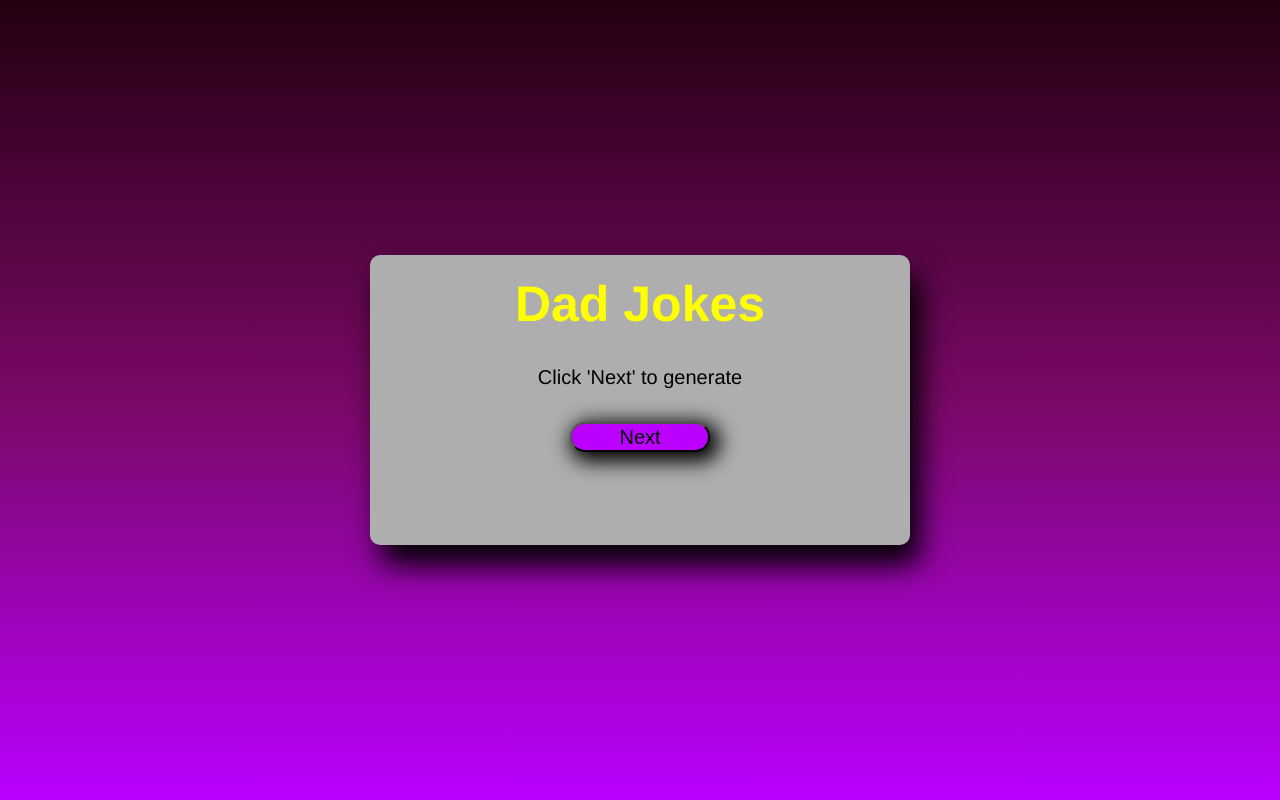
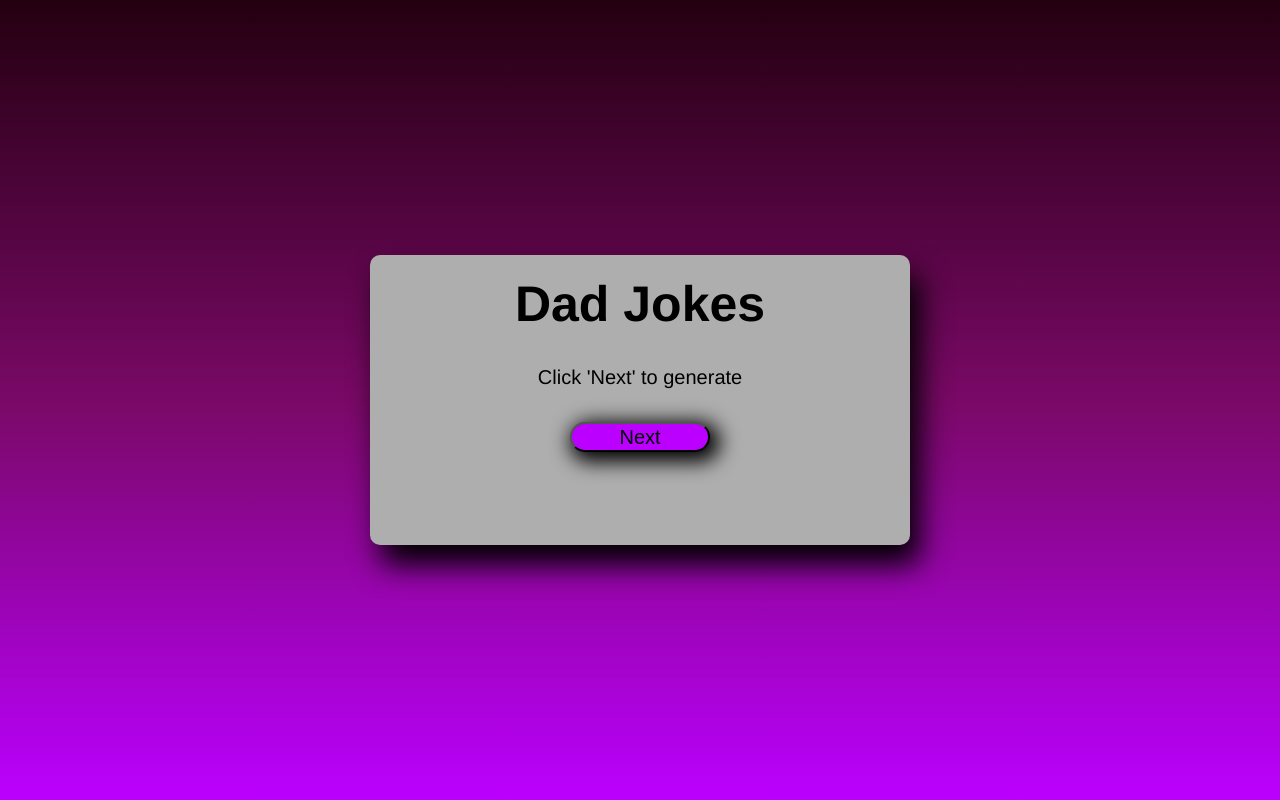
Before and after one commit to BipinNeupane/dadJokeGenerator, a plain HTML site: page index.html in a window 1280 px wide. Drawn offline with Linux system fonts and the light colour scheme.

Commit message:
changed #topic color to black

```diff
--- a/style.css
+++ b/style.css
@@ -32,7 +32,7 @@ html {
 }
 
 .topic{
-    color: yellow;
+    color: blacks;
     text-align: center;
     font-size: 5rem;
     margin-top: 0%;
```
